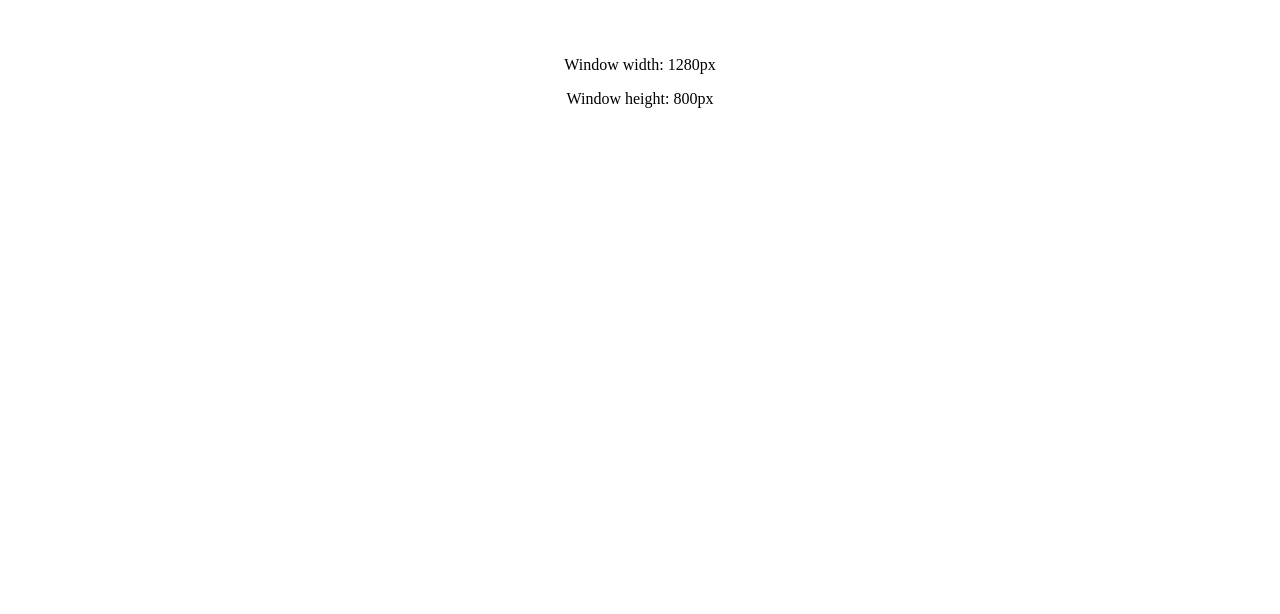
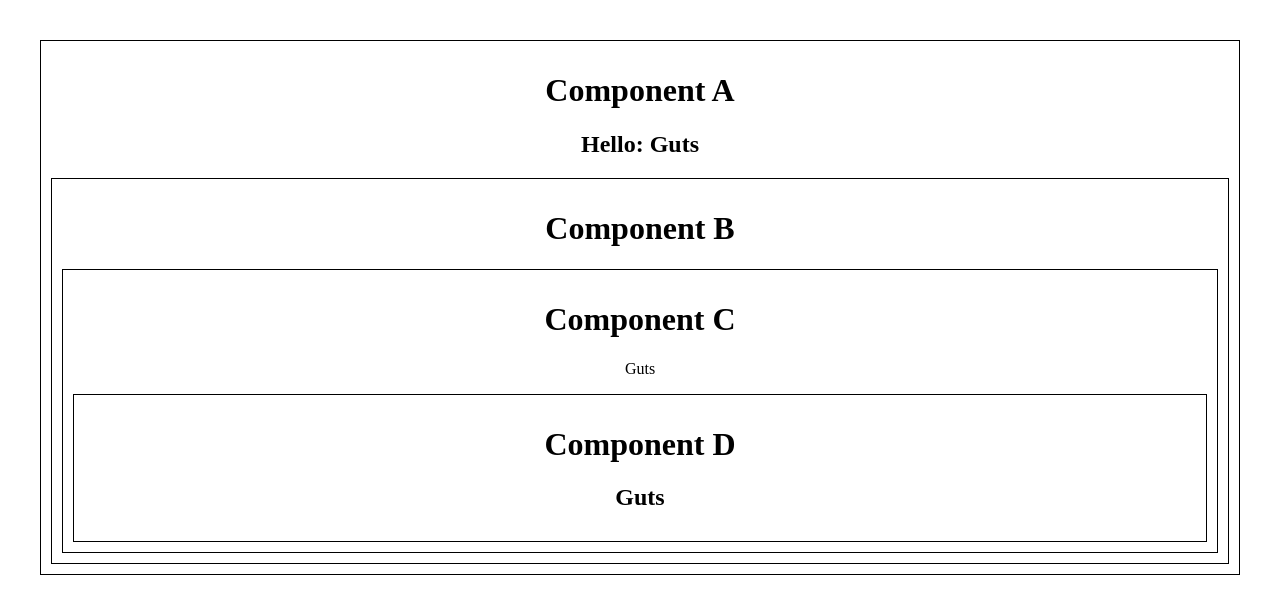
Before and after one commit to khalilovmusa/react-tasks-youtube, a React (Vite) app: page / in a window 1280 px wide. Shown: the top 614 px of the page. Built offline with nearby package versions, Linux system fonts and the light colour scheme.

Commit message:
UseContext() hook add

```diff
--- a/src/App.jsx
+++ b/src/App.jsx
@@ -1,11 +1,11 @@
 import './App.css'
-import WidthHeight from './components/WidthHeight'
+import ComponentA from './components/ComponentA'
 
 
 function App() {
 
   return <>
-           <WidthHeight />
+           <ComponentA />
          </>
 }
 
--- /dev/null
+++ b/src/components/ComponentA.jsx
@@ -0,0 +1,21 @@
+import React, { useState, createContext } from 'react'
+import ComponentB from './ComponentB'
+
+export const UserContext = createContext();
+
+const ComponentA = () => {
+
+    const [user, setUser] = useState("Guts");
+
+    return (
+        <div className='box'>
+            <h1>Component A</h1>
+            <h2>{`Hello: ${user}`}</h2>
+            <UserContext.Provider value={user}>
+                <ComponentB />
+            </UserContext.Provider>
+        </div>
+    )
+}
+
+export default ComponentA
--- /dev/null
+++ b/src/components/ComponentB.jsx
@@ -0,0 +1,13 @@
+import React from 'react'
+import ComponentC from './ComponentC'
+
+const ComponentB = () => {
+  return (
+    <div className='box'>
+      <h1>Component B</h1>
+      <ComponentC />
+    </div>
+  )
+}
+
+export default ComponentB
--- /dev/null
+++ b/src/components/ComponentC.jsx
@@ -0,0 +1,19 @@
+import React, { useContext } from 'react'
+import ComponentD from './ComponentD'
+import { UserContext } from './ComponentA'
+
+
+const ComponentC = () => {
+
+    const user = useContext(UserContext);
+
+    return (
+        <div className='box'>
+            <h1>Component C</h1>
+            <p>{user}</p>
+            <ComponentD />
+        </div>
+    )
+}
+
+export default ComponentC
--- /dev/null
+++ b/src/components/ComponentD.jsx
@@ -0,0 +1,17 @@
+import React, { useContext } from 'react';
+import { UserContext } from './ComponentA';
+
+const ComponentD = () => {
+
+    const user = useContext(UserContext);
+
+
+    return (
+        <div className='box'>
+            <h1>Component D</h1>
+            <h2>{user}</h2>
+        </div>
+    )
+}
+
+export default ComponentD
--- a/src/index.css
+++ b/src/index.css
@@ -41,3 +41,7 @@
   color: hsl(0, 0%, 45%);
   cursor: pointer;
 }
+.box{
+  padding: 10px;
+  border: 1px solid black;
+}
```
Also changed, not shown: 1 other file (tests, documents, lock files or other folders).
